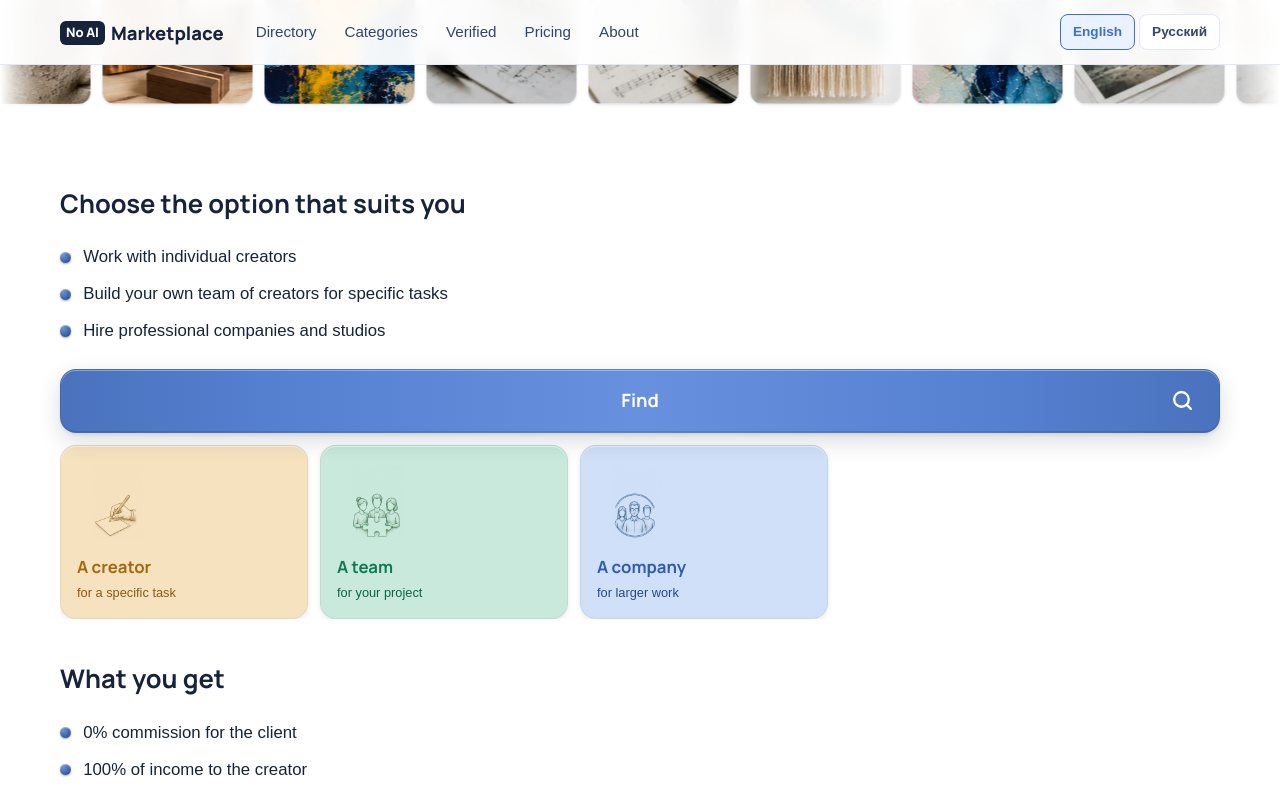
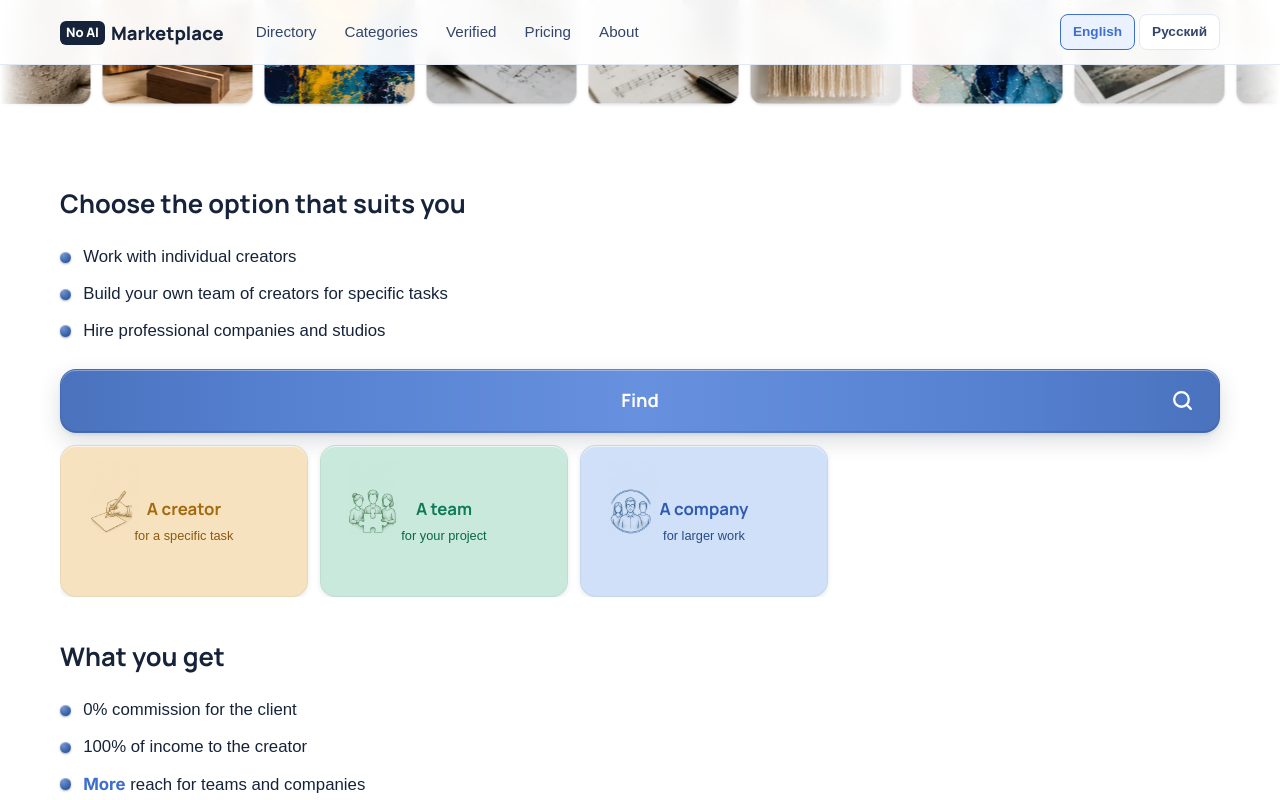
Before and after one commit to dm100usa-oss/no-ai-marketplace, a Next.js app: page /en in a window 1280 px wide. Both pictures are taken after a click on the button "Find". Shown: the part 506-1306 px from the top of the page. Built offline with nearby package versions, Linux system fonts and the light colour scheme; a web font is replaced by a local one.

Commit message:
Update FindAccordion.tsx

```diff
--- a/src/components/FindAccordion.tsx
+++ b/src/components/FindAccordion.tsx
@@ -86,7 +86,7 @@ export function FindAccordion({
                   href={action.href}
                   tabIndex={open ? undefined : -1}
                   aria-hidden={open ? undefined : true}
-                  className="press-btn flex flex-col items-start justify-center rounded-2xl px-4 py-4 text-left"
+                  className="press-btn relative flex min-h-[9.5rem] flex-col items-center justify-center rounded-2xl px-4 py-4 text-center"
                   style={{
                     background: tone.bg,
                     ["--press-bg" as string]: tone.press,
@@ -100,7 +100,7 @@ export function FindAccordion({
                     height={80}
                     loading="lazy"
                     decoding="async"
-                    className="mb-3 block"
+                    className="absolute left-3 top-3 block"
                   />
                   <span
                     className="text-[1.05rem] font-bold"
```
